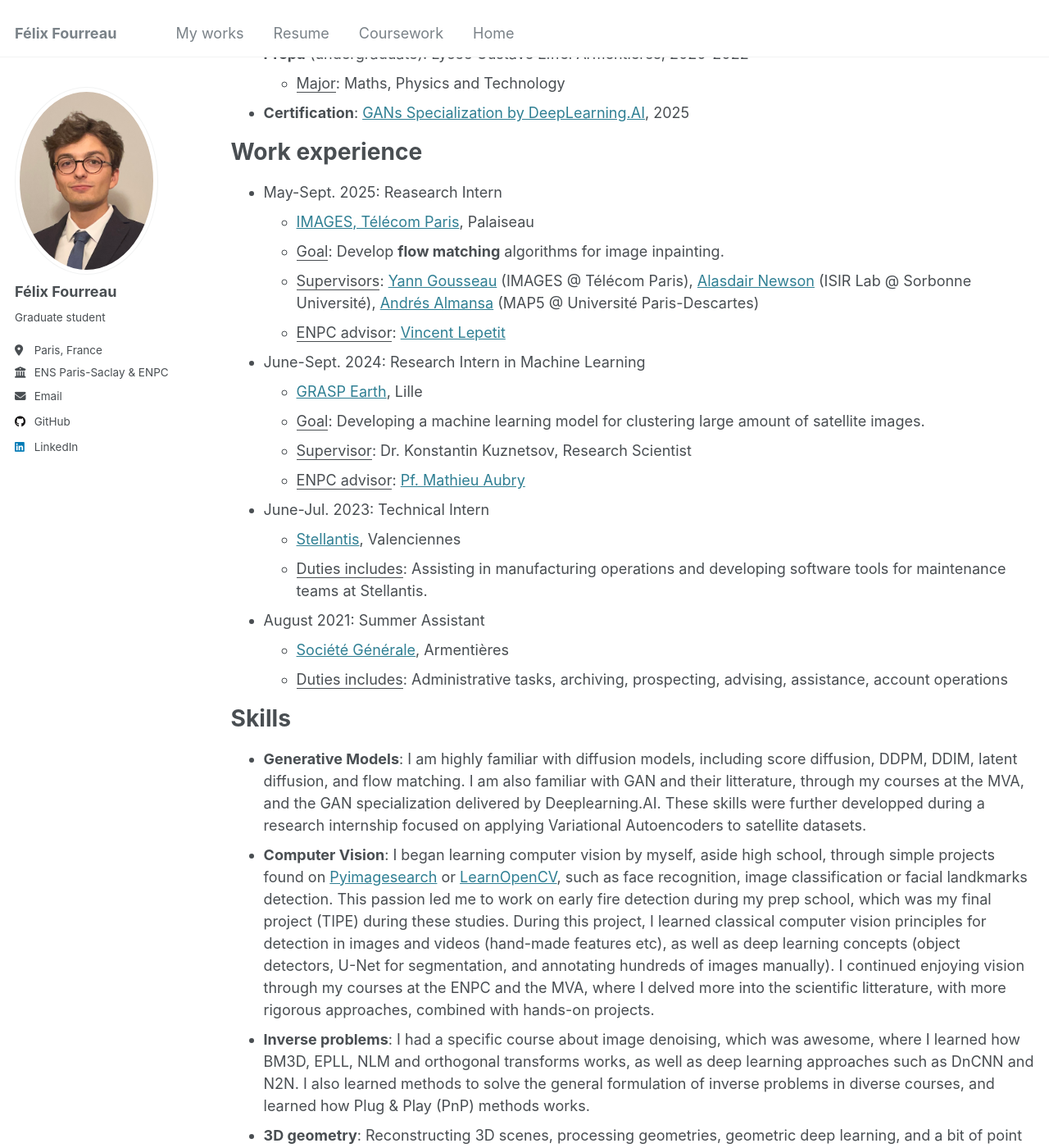
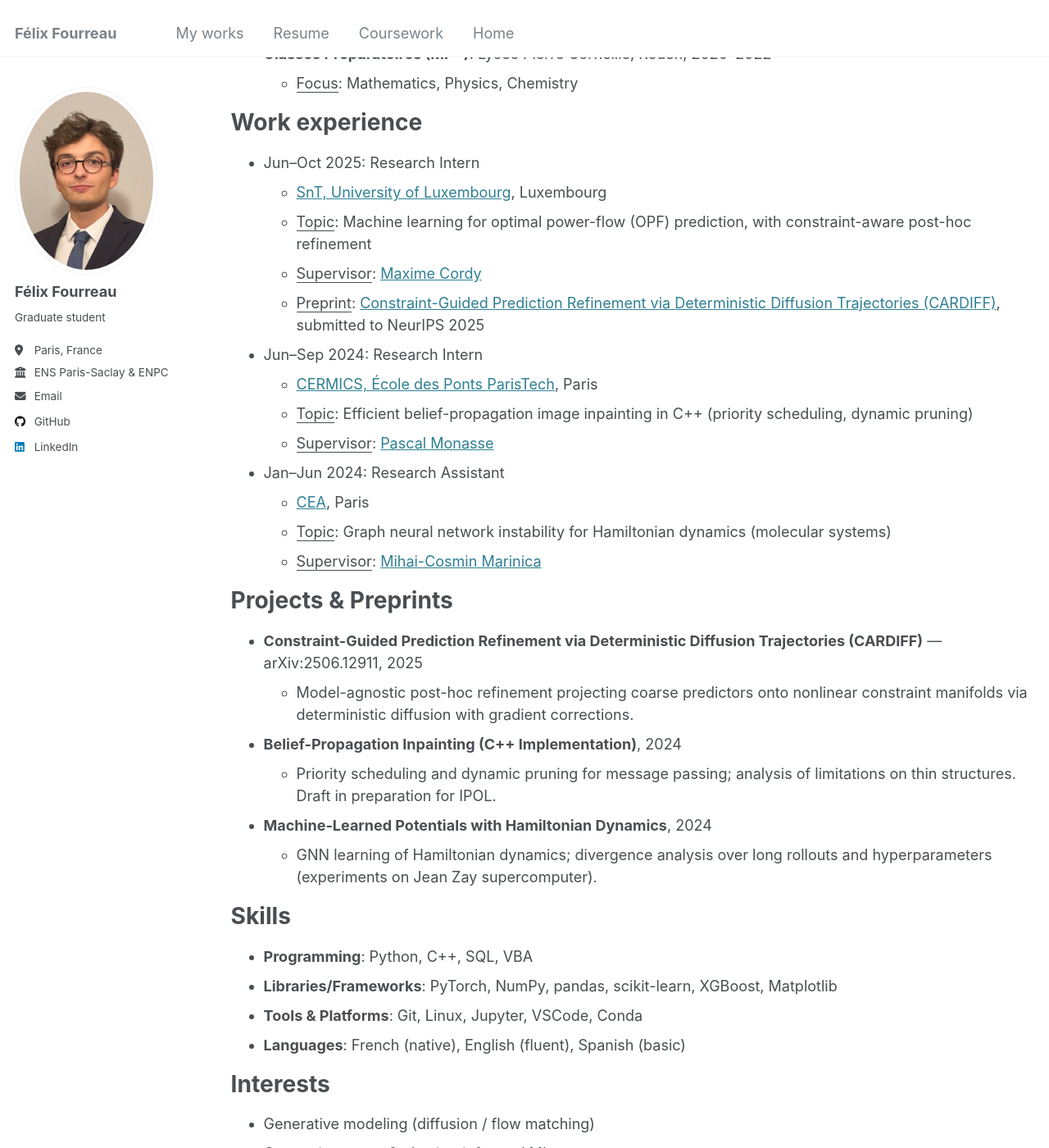
Before and after one commit to pikoglu/pikoglu.github.io, a Jekyll site: the page built from _pages/cv.md, in a window 1280 px wide and 1400 px high, scrolled down 346 px. Shown: the whole window at 82% size. Built offline with Jekyll 4.4.1, drawn with Linux system fonts in a browser that asks for light colours; some of the changed text lies outside the part shown.

```diff
--- a/_config.yml
+++ b/_config.yml
@@ -13,7 +13,7 @@ title                    : "Félix Fourreau"
 title_separator          : "-"
 name                     : &name "Félix Fourreau"
 description              : &description "Graduate student at the ENS Paris-Saclay and Ecole des Ponts Paristech"
-url                      : https://github.com/pikoglu # the base hostname & protocol for your site e.g. "https://[your GitHub username].github.io"
+url                      : "https://pikoglu.github.io" # the base hostname & protocol for your site e.g. "https://[your GitHub username].github.io"
 baseurl                  : "" # the subpath of your site, e.g. "/blog"
 repository               : "https://github.com/pikoglu/pikoglu.github.io"
 
--- a/_pages/cv.md
+++ b/_pages/cv.md
@@ -9,50 +9,62 @@ redirect_from:
 
 {% include base_path %}
 
-
-You can download my PDF CV [here](/files/CV_Mathis_Wauquiez.pdf), or refer to the version below.
+You can download my PDF CV [here](/files/Felix_Fourreau_CV.pdf), or refer to the version below.
 
 Education
 ======
-* **M.S.**: [ENS Paris-Saclay](https://www.master-mva.com), 2024-2025
-  * <u>Major</u>: Mathematics, Vision, and Learning (MVA)
-* **M.S.** (french eng. diploma): [ENPC](https://ecoledesponts.fr/en) - *Paris*, 2022-2026
-  * <u>Major</u>: Applied Maths & Machine Learning
-* **Prépa** (undergraduate): Lycée Gustave Eiffel Armentières, 2020-2022
-  * <u>Major</u>: Maths, Physics and Technology
-
-* **Certification**: [GANs Specialization by DeepLearning.AI](https://www.coursera.org/account/accomplishments/specialization/STNCSAF6BNCR), 2025
-
+* **M.Sc.**: [ENS Paris-Saclay](https://www.master-mva.com), 2024–2025
+  * <u>Major</u>: Mathematics, Vision and Learning (MVA)
+* **Engineering Degree (Ingénieur)**: [École des Ponts ParisTech](https://ecoledesponts.fr/en), 2022–2025
+  * <u>Major</u>: Mathematics & Computer Science (optimization, statistics, deep learning)
+* **Classes Préparatoires (MP\*)**: Lycée Pierre Corneille, Rouen, 2020–2022
+  * <u>Focus</u>: Mathematics, Physics, Chemistry
 
 Work experience
 ======
-* May-Sept. 2025: Reasearch Intern
-  * [IMAGES, Télécom Paris](https://www.telecom-paris.fr/en/research/labs/information-processing-ltci/teams/image-modeling-analysis-geometry-synthesis), Palaiseau
-  * <u>Goal</u>: Develop **flow matching** algorithms for image inpainting.
-  * <u>Supervisors</u>: [Yann Gousseau](https://perso.telecom-paristech.fr/gousseau/) (IMAGES @ Télécom Paris), [Alasdair Newson](https://sites.google.com/site/alasdairnewson/home?authuser=0) (ISIR Lab @ Sorbonne Université), [Andrés Almansa](https://helios2.mi.parisdescartes.fr/~aalmansa/HomePage/) (MAP5 @ Université Paris-Descartes)
-  * <u>ENPC advisor</u>: [Vincent Lepetit](https://vincentlepetit.github.io)
+* Jun–Oct 2025: Research Intern
+  * [SnT, University of Luxembourg](https://www.uni.lu/snt/), Luxembourg
+  * <u>Topic</u>: Machine learning for optimal power-flow (OPF) prediction, with constraint-aware post-hoc refinement
+  * <u>Supervisor</u>: [Maxime Cordy](https://scholar.google.com/citations?user=sRXHjkIAAAAJ&hl=fr)
+  * <u>Preprint</u>: [Constraint-Guided Prediction Refinement via Deterministic Diffusion Trajectories (CARDIFF)](https://arxiv.org/abs/2506.12911), submitted to NeurIPS 2025
 
-* June-Sept. 2024: Research Intern in Machine Learning
-  * [GRASP Earth](https://www.grasp-earth.com), Lille
-  * <u>Goal</u>: Developing a machine learning model for clustering large amount of satellite images.
-  * <u>Supervisor</u>: Dr. Konstantin Kuznetsov, Research Scientist
-  * <u>ENPC advisor</u>: [Pf. Mathieu Aubry](https://mathieuaubry.github.io)
+* Jun–Sep 2024: Research Intern
+  * [CERMICS, École des Ponts ParisTech](https://cermics.enpc.fr), Paris
+  * <u>Topic</u>: Efficient belief-propagation image inpainting in C++ (priority scheduling, dynamic pruning)
+  * <u>Supervisor</u>: [Pascal Monasse](https://scholar.google.com/citations?user=dZRK3HsAAAAJ&hl=fr)
 
-* June-Jul. 2023: Technical Intern
-  * [Stellantis](https://www.stellantis.com/en), Valenciennes
-  * <u>Duties includes</u>: Assisting in manufacturing operations and developing software tools for maintenance teams at Stellantis.
+* Jan–Jun 2024: Research Assistant
+  * [CEA](https://www.cea.fr), Paris
+  * <u>Topic</u>: Graph neural network instability for Hamiltonian dynamics (molecular systems)
+  * <u>Supervisor</u>: [Mihai-Cosmin Marinica](https://scholar.google.com/citations?user=Yfj9RqUAAAAJ&hl=en)
 
-* August 2021: Summer Assistant
-  * [Société Générale](https://www.societegenerale.com/en), Armentières
-  * <u>Duties includes</u>: Administrative tasks, archiving, prospecting, advising, assistance, account operations
+Projects & Preprints
+======
+* **Constraint-Guided Prediction Refinement via Deterministic Diffusion Trajectories (CARDIFF)** — arXiv:2506.12911, 2025
+  * Model-agnostic post-hoc refinement projecting coarse predictors onto nonlinear constraint manifolds via deterministic diffusion with gradient corrections.
+
+* **Belief-Propagation Inpainting (C++ Implementation)**, 2024
+  * Priority scheduling and dynamic pruning for message passing; analysis of limitations on thin structures. Draft in preparation for IPOL.
+
+* **Machine-Learned Potentials with Hamiltonian Dynamics**, 2024
+  * GNN learning of Hamiltonian dynamics; divergence analysis over long rollouts and hyperparameters (experiments on Jean Zay supercomputer).
 
 Skills
 ======
-* **Generative Models**: I am highly familiar with diffusion models, including score diffusion, DDPM, DDIM, latent diffusion, and flow matching. I am also familiar with GAN and their litterature, through my courses at the MVA, and the GAN specialization delivered by Deeplearning.AI. These skills were further developped during a research internship focused on applying Variational Autoencoders to satellite datasets.
-* **Computer Vision**: I began learning computer vision by myself, aside high school, through simple projects found on [Pyimagesearch](https://pyimagesearch.com) or [LearnOpenCV](https://learnopencv.com/category/opencv-4/), such as face recognition, image classification or facial landkmarks detection. This passion led me to work on early fire detection during my prep school, which was my final project (TIPE) during these studies. During this project, I learned classical computer vision principles for detection in images and videos (hand-made features etc), as well as deep learning concepts (object detectors, U-Net for segmentation, and annotating hundreds of images manually). I continued enjoying vision through my courses at the ENPC and the MVA, where I delved more into the scientific litterature, with more rigorous approaches, combined with hands-on projects.
-* **Inverse problems**: I had a specific course about image denoising, which was awesome, where I learned how BM3D, EPLL, NLM and orthogonal transforms works, as well as deep learning approaches such as DnCNN and N2N. I also learned methods to solve the general formulation of inverse problems in diverse courses, and learned how Plug & Play (PnP) methods works.
-* **3D geometry**: Reconstructing 3D scenes, processing geometries, geometric deep learning, and a bit of point clouds
-* **Optimization**: Convex optimization, non-convex optimization, deep learning optimization.
-* General machine learning and deep learning
-* Programming languages: Python, C++.
-* Libraries: PyTorch, Pytorch-Lightning, Hydra, OpenCV, scientific libraries, plotly and gradio.
+* **Programming**: Python, C++, SQL, VBA
+* **Libraries/Frameworks**: PyTorch, NumPy, pandas, scikit-learn, XGBoost, Matplotlib
+* **Tools & Platforms**: Git, Linux, Jupyter, VSCode, Conda
+* **Languages**: French (native), English (fluent), Spanish (basic)
+
+Interests
+======
+* Generative modeling (diffusion / flow matching)
+* Constraint-aware & physics-informed ML
+* Computer vision
+* Quantitative modeling and optimization of complex systems (power grids, markets, etc.)
+
+Availability
+======
+* Seeking a full-time position starting **January 2026** (research/engineering roles; a PhD remains an option if the topic fits).
+
+_Last updated: 22 July 2025_
```
Also changed, not shown: _pages/home.md (+12 -11 lines).
